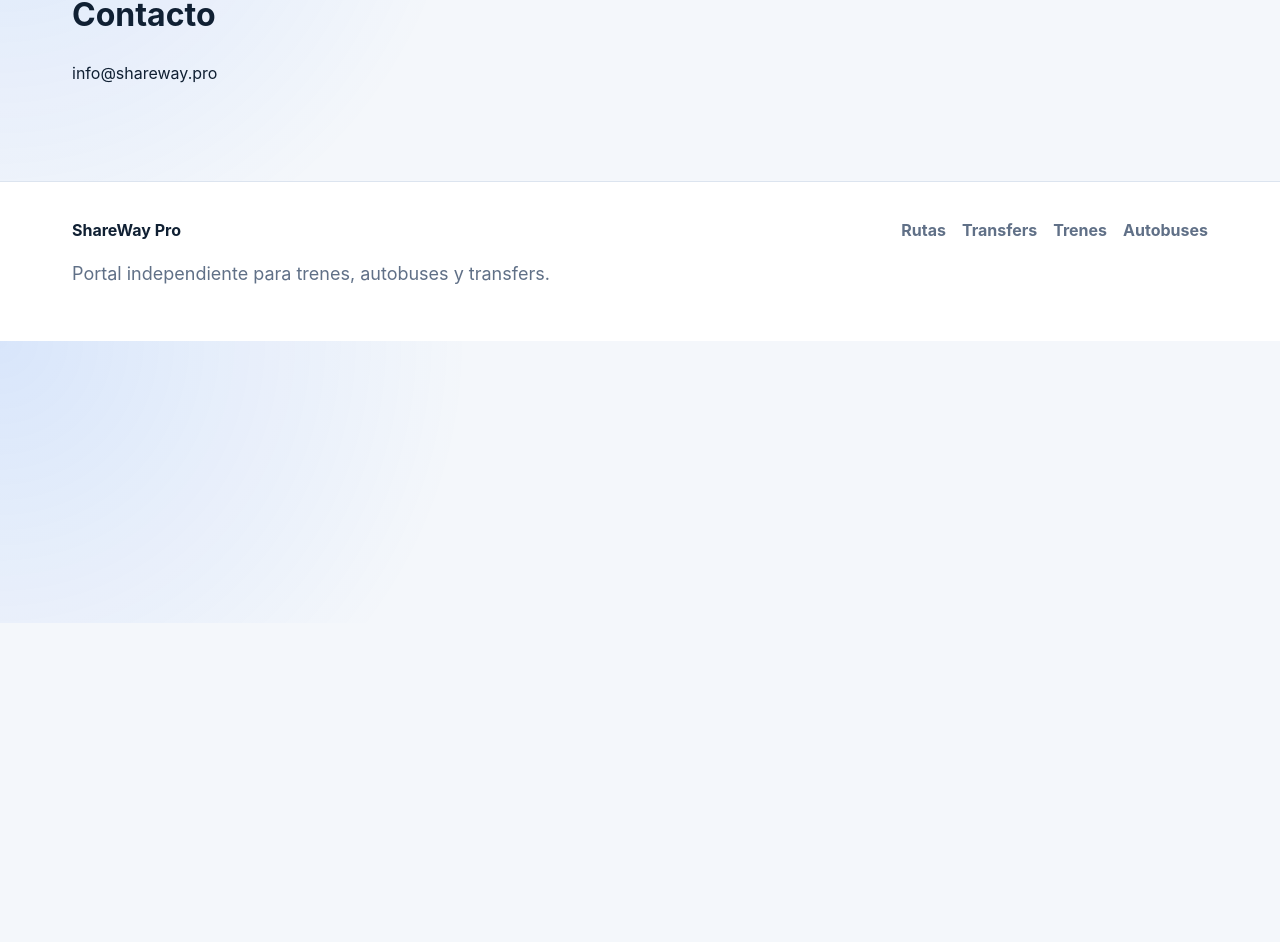
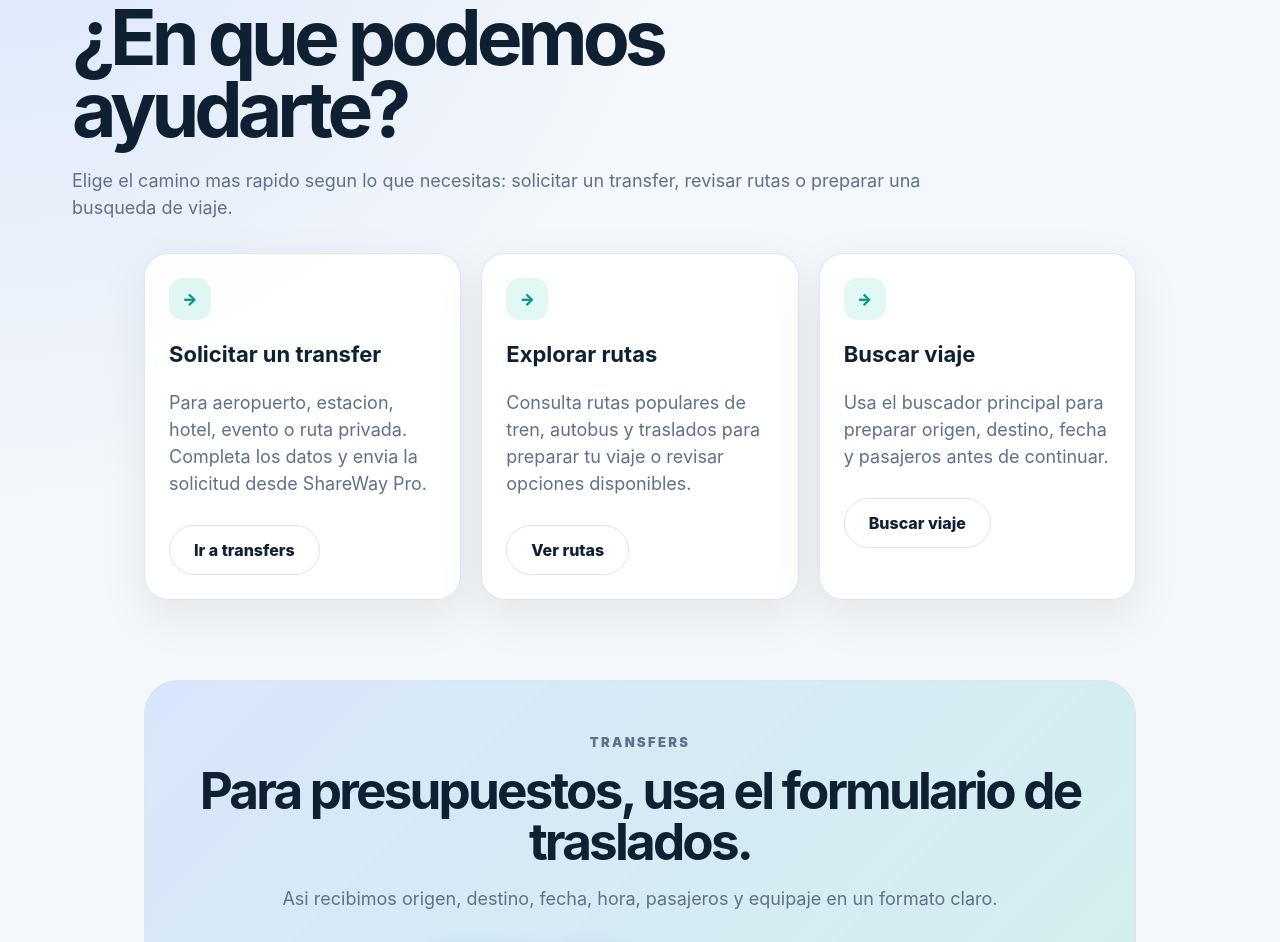
Before and after one commit to fuadel21/shareway-pro, a Next.js app: page /contacto in a window 1280 px wide. Shown: the part 177-1119 px from the top of the page. Before the commit the page ends 800 px from the top, so only its background shows below. Built offline with nearby package versions, Linux system fonts and the light colour scheme; no server answers.

Commit message:
improve contact page

```diff
--- a/pages/contacto.tsx
+++ b/pages/contacto.tsx
@@ -1,3 +1,62 @@
+import Head from 'next/head';
+
+const contactOptions = [
+  {
+    title: 'Solicitar un transfer',
+    description: 'Para aeropuerto, estacion, hotel, evento o ruta privada. Completa los datos y envia la solicitud desde ShareWay Pro.',
+    href: '/traslados',
+    action: 'Ir a transfers'
+  },
+  {
+    title: 'Explorar rutas',
+    description: 'Consulta rutas populares de tren, autobus y traslados para preparar tu viaje o revisar opciones disponibles.',
+    href: '/rutas',
+    action: 'Ver rutas'
+  },
+  {
+    title: 'Buscar viaje',
+    description: 'Usa el buscador principal para preparar origen, destino, fecha y pasajeros antes de continuar.',
+    href: '/#buscar',
+    action: 'Buscar viaje'
+  }
+];
+
 export default function ContactoPage() {
-  return <main className="page-wrap"><h1>Contacto</h1><p>info@shareway.pro</p></main>;
+  return (
+    <>
+      <Head>
+        <title>Contacto | ShareWay Pro</title>
+        <meta name="description" content="Contacta con ShareWay Pro para transfers privados, rutas populares y busqueda de viajes." />
+        <link rel="canonical" href="https://shareway.pro/contacto" />
+      </Head>
+      <main className="page-wrap contact-page">
+        <section className="page-hero">
+          <p className="eyebrow">Contacto</p>
+          <h1>¿En que podemos ayudarte?</h1>
+          <p>Elige el camino mas rapido segun lo que necesitas: solicitar un transfer, revisar rutas o preparar una busqueda de viaje.</p>
+        </section>
+
+        <section className="features pro-features contact-options">
+          {contactOptions.map((item) => (
+            <article className="feature-card" key={item.title}>
+              <div className="feature-icon">→</div>
+              <h3>{item.title}</h3>
+              <p>{item.description}</p>
+              <a className="secondary-link inline-link" href={item.href}>{item.action}</a>
+            </article>
+          ))}
+        </section>
+
+        <section className="cta-section">
+          <p className="eyebrow">Transfers</p>
+          <h2>Para presupuestos, usa el formulario de traslados.</h2>
+          <p>Asi recibimos origen, destino, fecha, hora, pasajeros y equipaje en un formato claro.</p>
+          <div className="hero-actions center-actions">
+            <a className="primary-link" href="/traslados">Solicitar presupuesto</a>
+            <a className="secondary-link" href="/rutas">Ver rutas populares</a>
+          </div>
+        </section>
+      </main>
+    </>
+  );
 }
```
